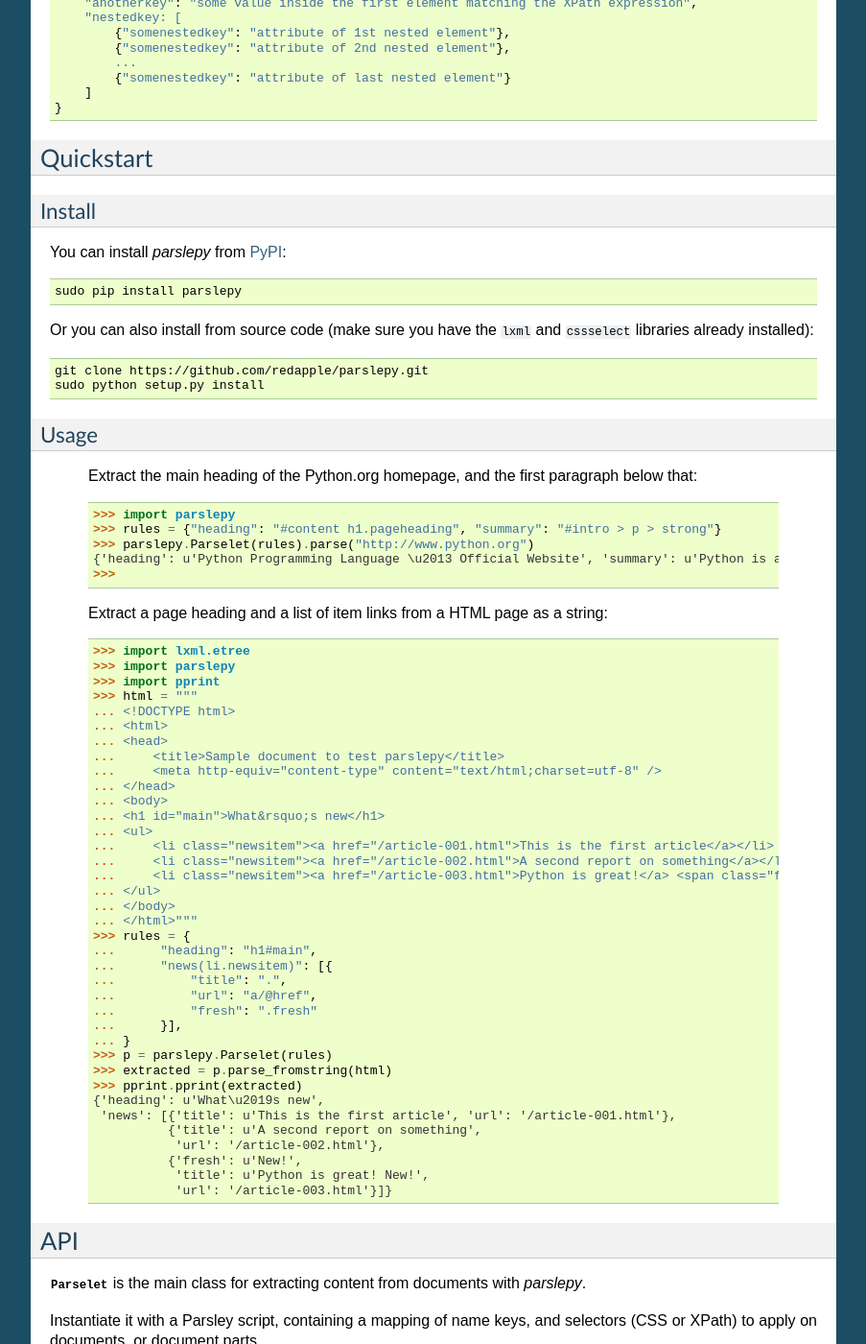
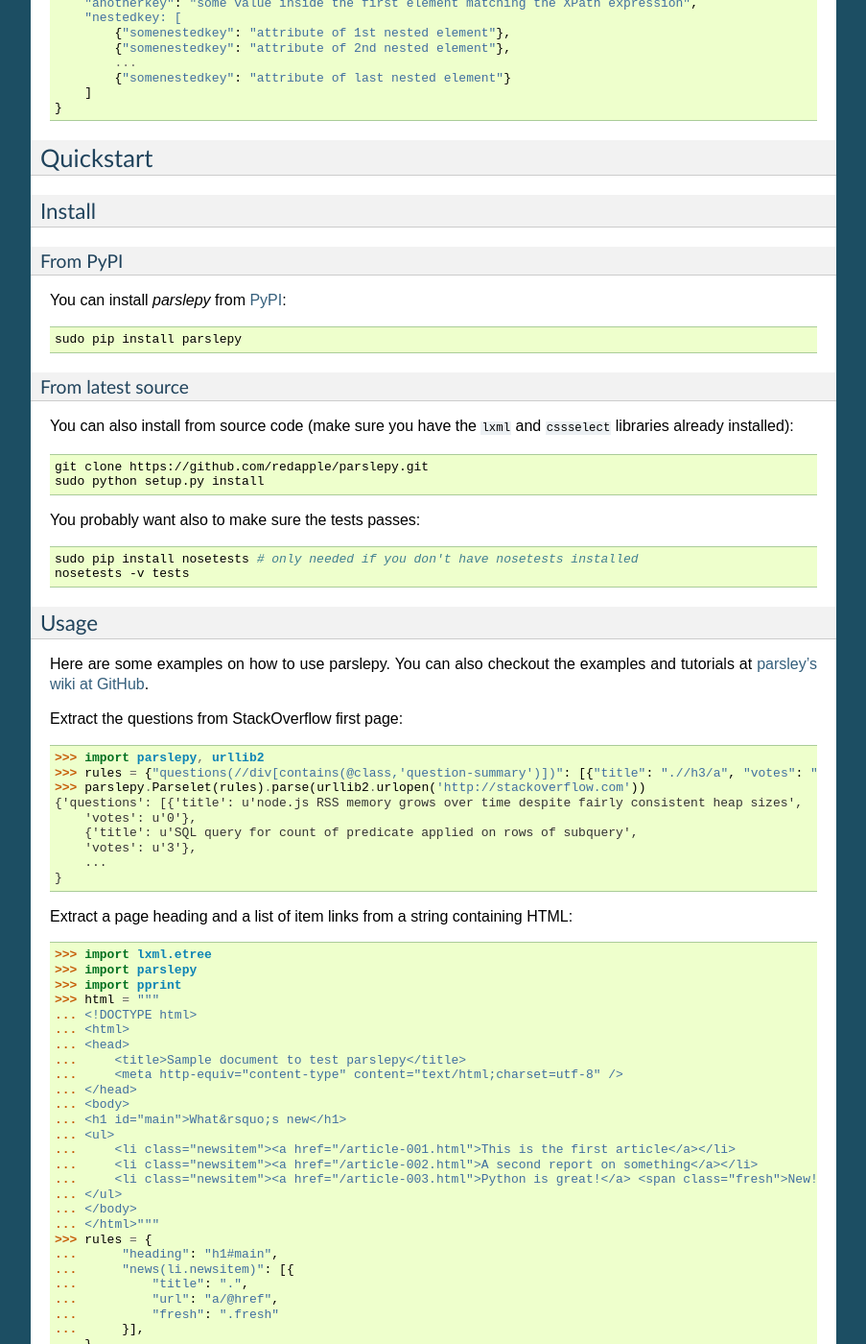
Before and after one commit to redapple/parslepy, a Sphinx documentation site: the page built from docs/index.rst, in a window 1280 px wide and 1400 px high, scrolled down 1363 px. Shown: the whole window at 96% size, without its empty margins (198-1101 px from the left). Built offline with Sphinx 7.4.7, drawn with Linux system fonts in a browser that asks for light colours; some of the changed text lies outside the part shown.

Commit message:
improved Install and Usage sections, added Dependencies section, preparing for README cleanup

```diff
--- a/docs/index.rst
+++ b/docs/index.rst
@@ -114,13 +114,20 @@ Quickstart
 Install
 ^^^^^^^
 
+From PyPI
+#########
+
 You can install *parslepy* from `PyPI <https://pypi.python.org/pypi/parslepy>`_:
 
 .. code-block:: bash
 
     sudo pip install parslepy
 
-Or you can also install from source code (make sure you have the
+
+From latest source
+##################
+
+You can also install from source code (make sure you have the
 ``lxml`` and ``cssselect`` libraries already installed):
 
 .. code-block:: bash
@@ -128,20 +135,32 @@ Or you can also install from source code (make sure you have the
     git clone https://github.com/redapple/parslepy.git
     sudo python setup.py install
 
+You probably want also to make sure the tests passes:
+
+.. code-block:: bash
+
+    sudo pip install nosetests # only needed if you don't have nosetests installed
+    nosetests -v tests
 
 Usage
 ^^^^^
 
-    Extract the main heading of the Python.org homepage,
-    and the first paragraph below that:
+Here are some examples on how to use parslepy.
+You can also checkout the examples and tutorials at `parsley's wiki at GitHub <https://github.com/redapple/parslepy/wiki#usage>`_.
 
-    >>> import parslepy
-    >>> rules = {"heading": "#content h1.pageheading", "summary": "#intro > p > strong"}
-    >>> parslepy.Parselet(rules).parse("http://www.python.org")
-    {'heading': u'Python Programming Language \u2013 Official Website', 'summary': u'Python is a programming language that lets you work more quickly and integrate your systems more effectively. You can learn to use Python and see almost immediate gains in productivity and lower maintenance costs.'}
-    >>>
+Extract the questions from StackOverflow first page:
 
-    Extract a page heading and a list of item links from a HTML page as a string:
+    >>> import parslepy, urllib2
+    >>> rules = {"questions(//div[contains(@class,'question-summary')])": [{"title": ".//h3/a", "votes": "div.votes div.mini-counts"}]}
+    >>> parslepy.Parselet(rules).parse(urllib2.urlopen('http://stackoverflow.com'))
+    {'questions': [{'title': u'node.js RSS memory grows over time despite fairly consistent heap sizes',
+        'votes': u'0'},
+        {'title': u'SQL query for count of predicate applied on rows of subquery',
+        'votes': u'3'},
+        ...
+    }
+
+Extract a page heading and a list of item links from a string containing HTML:
 
     >>> import lxml.etree
     >>> import parslepy
@@ -180,6 +199,45 @@ Usage
               {'fresh': u'New!',
                'title': u'Python is great! New!',
                'url': '/article-003.html'}]}
+    >>>
+
+
+Extract using the rules in a JSON file (from *parslepy*'s ``examples/`` directory):
+
+.. code-block:: bash
+
+    # Parselet file containing CSS selectors
+    $ cat examples/engadget_css.let.json
+    {
+        "sections(nav#nav-main > ul li)": [{
+            "title": ".",
+            "url": "a.item @href",
+        }]
+    }
+    $ python run_parslepy.py --script examples/engadget_css.let.json --url http://www.engadget.com
+    {u'sections': [{u'title': u'News', u'url': '/'},
+                {u'title': u'Reviews', u'url': '/reviews/'},
+                {u'title': u'Features', u'url': '/features/'},
+                {u'title': u'Galleries', u'url': '/galleries/'},
+                {u'title': u'Videos', u'url': '/videos/'},
+                {u'title': u'Events', u'url': '/events/'},
+                {u'title': u'Podcasts',
+                    u'url': '/podcasts/the-engadget-podcast/'},
+                {u'title': u'Engadget Show', u'url': '/videos/show/'},
+                {u'title': u'Topics', u'url': '#nav-topics'}]}
+
+
+You may want to check out the other examples given in the ``examples/`` directory.
+You can run them using the ``run_parslepy.py`` script like shown above.
+
+
+Dependencies
+------------
+
+The current dependencies of the master branch are:
+
+* lxml>=2.3 (http://lxml.de/, https://pypi.python.org/pypi/lxml)
+* cssselect (https://github.com/SimonSapin/cssselect/, https://pypi.python.org/pypi/cssselect) (for lxml>=3)
 
 
 API
```
